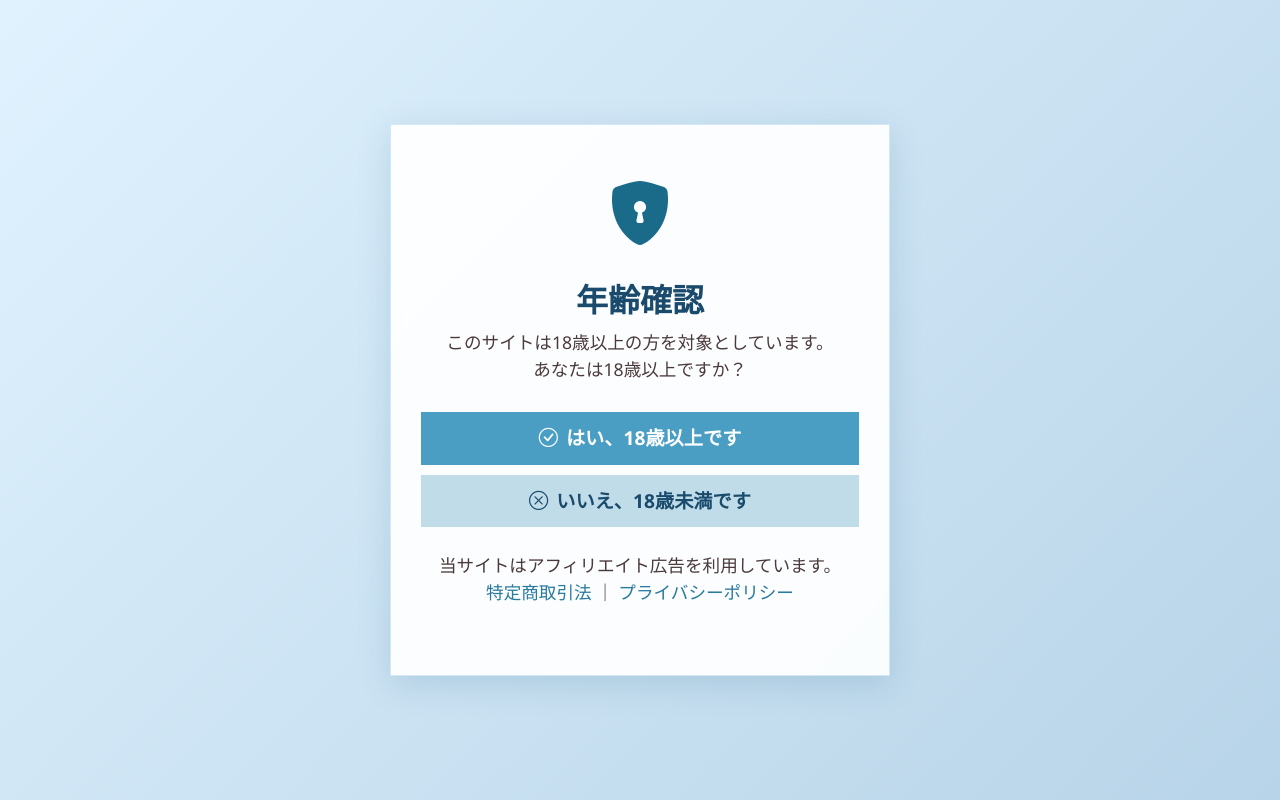
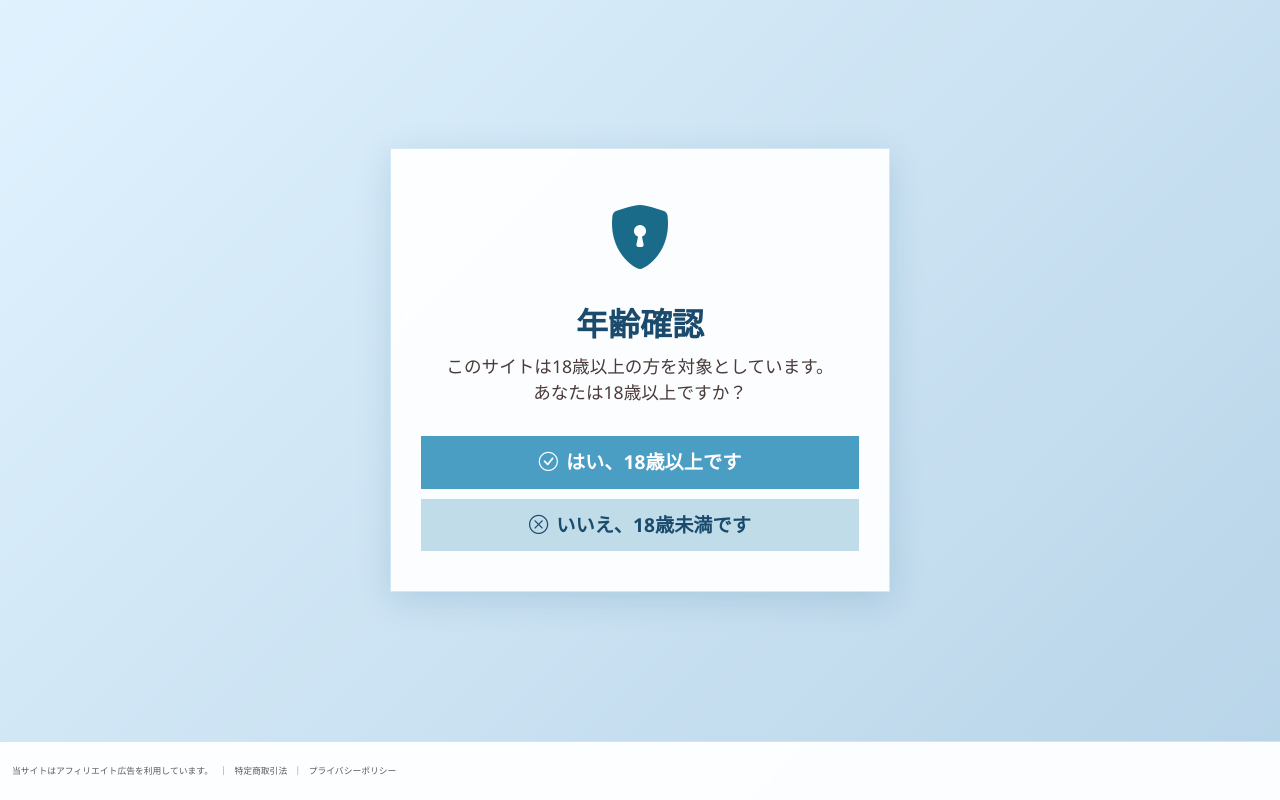
Before and after one commit to mcyosiki-dev/love-doll-scraper, a Flask app: page / in a window 1280 px wide. Run offline with Flask 3, Linux system fonts and the light colour scheme.

Commit message:
fix: 広告を下部固定フッターに移動、法的表記を小型化、top.htmlにフッター追加

```diff
--- a/templates/footer.html
+++ b/templates/footer.html
@@ -1,18 +1,24 @@
-<footer class="footer fixed-bottom">
+<footer class="footer fixed-bottom" style="background: rgba(255,255,255,0.95); backdrop-filter: blur(4px); border-top: 1px solid #dee2e6; padding: 4px 0; font-size: 0.55rem; z-index: 1030;">
     <div class="container-fluid">
-        <div class="row">
-            <div class="col-md-6 text-muted" style="font-size: 0.7rem;">
-                <p class="mb-1">当サイトはアフィリエイト広告を利用しています。</p>
-                <p class="mb-0">
-                    <a href="{{ url_for('legal') }}" class="text-decoration-none text-muted">特定商取引法</a>
-                    ｜
-                    <a href="{{ url_for('privacy') }}" class="text-decoration-none text-muted">プライバシーポリシー</a>
-                    ｜
-                    <a href="{{ url_for('search') }}" class="text-decoration-none text-muted">検索ページへ戻る</a>
-                </p>
+        <div class="row align-items-center">
+            <!-- 左：法的表記（全ページ共通） -->
+            <div class="col-12 col-md-6 text-center text-md-start text-muted" style="font-size: 0.55rem; line-height: 1.4;">
+                <span>当サイトはアフィリエイト広告を利用しています。</span>
+                <span class="mx-1">｜</span>
+                <a href="{{ url_for('legal') }}" class="text-decoration-none text-muted">特定商取引法</a>
+                <span class="mx-1">｜</span>
+                <a href="{{ url_for('privacy') }}" class="text-decoration-none text-muted">プライバシーポリシー</a>
             </div>
-            <div class="col-md-6 text-md-end text-muted" style="font-size: 0.7rem;">
-                &copy; 2026 ラブドール検索
+
+            <!-- 右：広告（年齢確認後のみ表示） -->
+            <div class="col-12 col-md-6 text-center text-md-end" style="min-height: 50px;">
+                {% if session.get('age_verified') %}
+                    <div id="ad-slot-bottom" style="display: inline-block; max-width: 100%;">
+                        <script src="https://adm.shinobi.jp/s/f09ef3b5301cad6c264dd7e06ac36d0b"></script>
+                    </div>
+                {% else %}
+                    <!-- 年齢確認前は空欄 -->
+                {% endif %}
             </div>
         </div>
     </div>
--- a/templates/top.html
+++ b/templates/top.html
@@ -17,6 +17,7 @@
             font-family: 'Segoe UI', Tahoma, Geneva, Verdana, sans-serif;
             margin: 0;
             padding: 20px;
+            padding-bottom: 80px;
         }
         .age-verify-container {
             background: rgba(255, 255, 255, 0.92);
@@ -73,18 +74,6 @@
         .btn-age-no:hover {
             background: #a8c8d8;
         }
-        .legal-note {
-            margin-top: 25px;
-            font-size: 0.75rem;
-            color: #6c757d;
-        }
-        .legal-note a {
-            color: #2a7a9e;
-            text-decoration: none;
-        }
-        .legal-note a:hover {
-            text-decoration: underline;
-        }
     </style>
 </head>
 <body>
@@ -97,11 +86,8 @@
             <button type="submit" name="age_confirm" value="yes" class="btn-age-yes"><i class="bi bi-check-circle me-2"></i>はい、18歳以上です</button>
             <button type="submit" name="age_confirm" value="no" class="btn-age-no"><i class="bi bi-x-circle me-2"></i>いいえ、18歳未満です</button>
         </form>
+    </div>
 
-        <div class="legal-note">
-            <p>当サイトはアフィリエイト広告を利用しています。<br>
-            <a href="{{ url_for('legal') }}">特定商取引法</a> ｜ <a href="{{ url_for('privacy') }}">プライバシーポリシー</a></p>
-        </div>
-    </div>
+    {% include 'footer.html' %}
 </body>
 </html>
```
Also changed, not shown: templates/search.html (+1 -6 lines).
